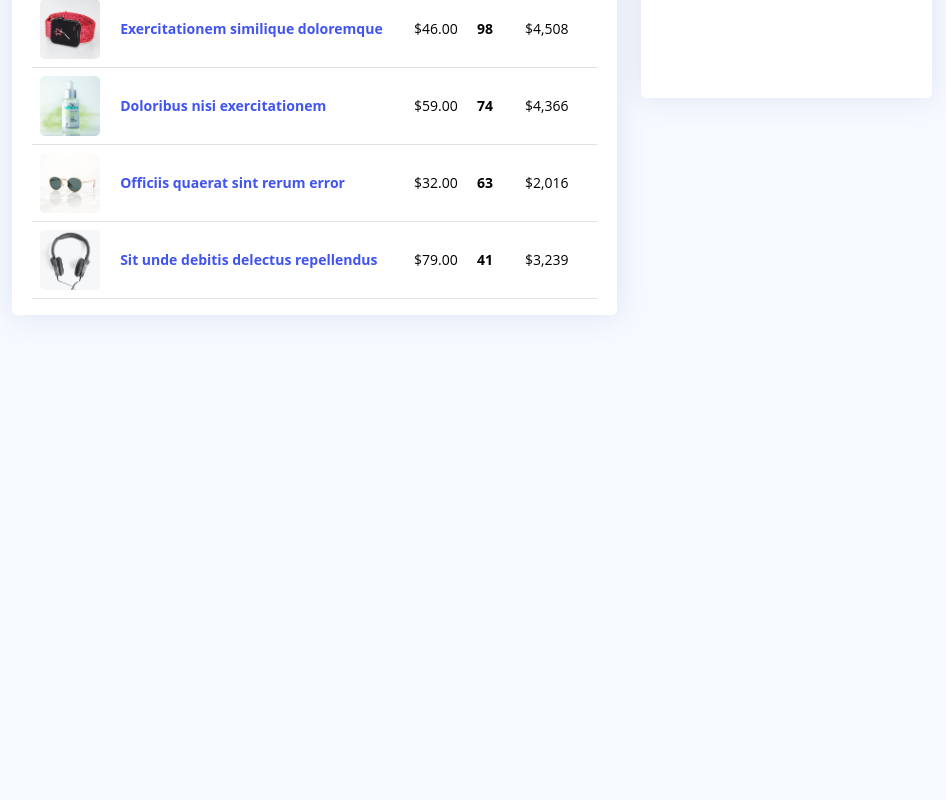
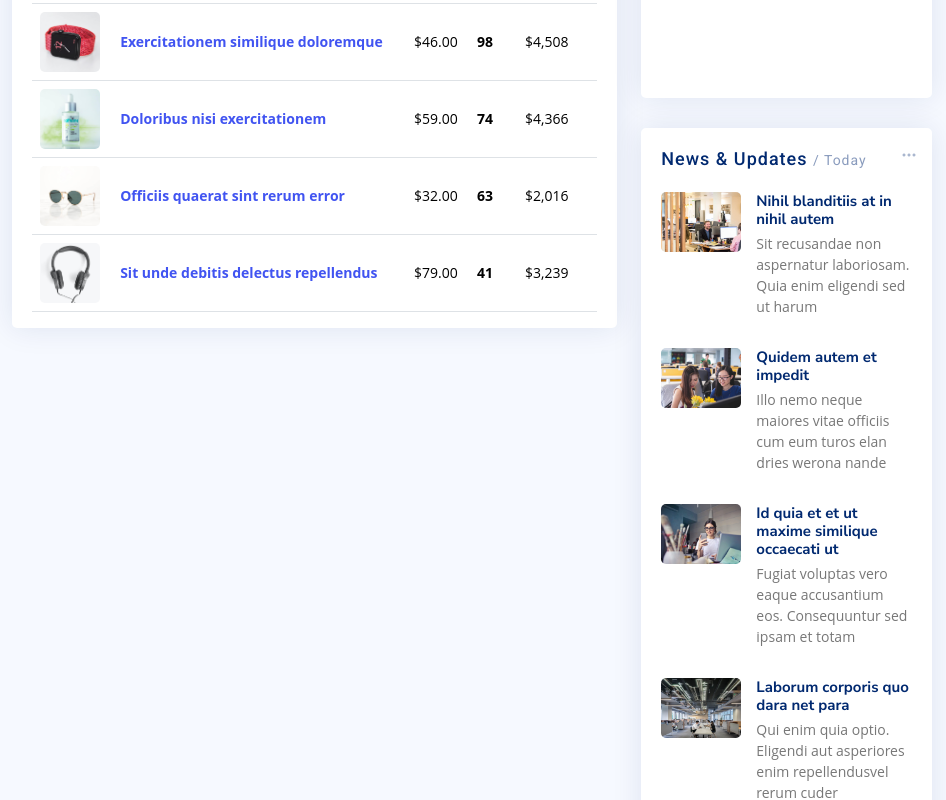
Before and after one commit to santoshkbrj/Admin_Panel, a React (Create React App) app: page / in a window 1280 px wide. Shown: the part 1540-2340 px from the top of the page, without its empty margins (318-1264 px from the left). Before the commit the page ends 1905 px from the top, so only its background shows below. Built offline with nearby package versions, Linux system fonts and the light colour scheme; data requests are answered from the project's data file.

Commit message:
Created News Module

```diff
--- a/src/components/Card.jsx
+++ b/src/components/Card.jsx
@@ -17,7 +17,7 @@ function Card({ card }) {
                         {card.name} <span>| {filter}</span>
                     </h5>
                     <div className="d-flex align-items-center">
-                        <div className="card-icon rounded-circle d-flex align-center justify-content-center">
+                        <div className="card-icon rounded-circle d-flex align-items-center justify-content-center">
                             <i className={card.icon}></i>
                         </div>
                         <div className="ps-3">
--- /dev/null
+++ b/src/components/Cards.jsx
@@ -0,0 +1,29 @@
+import React, { useEffect, useState } from 'react';
+import Card from './Card';
+
+
+function Cards() {
+    const [cards, setCards] = useState([])
+
+    const fetchData = () => {
+        fetch('http://localhost:4000/cards')
+            .then(res => res.json())
+            .then(data => {
+                setCards(data)
+            })
+            .catch(e => console.log(e.message))
+    };
+    useEffect(() => {
+        fetchData();
+    }, [])
+    return (
+        <>
+            {
+                cards && cards.length > 0 &&
+                cards.map(card => <Card key={card._id} card={card} />)
+            }
+        </>
+    )
+}
+
+export default Cards
--- a/src/components/Dashboard.jsx
+++ b/src/components/Dashboard.jsx
@@ -7,31 +7,18 @@ import TopSelling from './TopSelling';
 import RecentActivity from './RecentActivity';
 import BudgetReport from './BudgetReport';
 import WebTrafiic from './WebTrafiic';
+import News from './News';
+import Cards from './Cards';
 
 function Dashboard() {
-    const [cards, setCards] = useState([])
 
-    const fetchData = () => {
-        fetch('http://localhost:4000/cards')
-            .then(res => res.json())
-            .then(data => {
-                setCards(data)
-            })
-            .catch(e => console.log(e.message))
-    };
-    useEffect(() => {
-        fetchData();
-    }, [])
 
     return (
         <section className='dashboard section'>
             <div className="row">
                 <div className="col-lg-8">
                     <div className="row">
-                        {
-                            cards && cards.length > 0 &&
-                            cards.map(card => <Card key={card._id} card={card} />)
-                        }
+                        <Cards />
                     </div>
                     <div className="col-12">
                         <Reports />
@@ -47,6 +34,7 @@ function Dashboard() {
                     <RecentActivity />
                     <BudgetReport />
                     <WebTrafiic />
+                    <News />
                 </div>
             </div>
         </section>
--- /dev/null
+++ b/src/components/News.jsx
@@ -0,0 +1,49 @@
+import React, { useState, useEffect } from 'react';
+import NewsPostItem from './NewsPostItem';
+import CardFilter from './CardFilter';
+import './news.css'
+
+function News() {
+    const [filter, setFilter] = useState('Today');
+    const [items, setItems] = useState([]);
+
+    const hanldeFilterChange = () => {
+        setFilter(filter);
+    }
+
+    const fetchData = () => {
+        fetch('http://localhost:4000/news')
+            .then(res => res.json())
+            .then(data => {
+                setItems(data)
+            })
+            .catch((e) => console.log(e.message))
+    }
+
+    useEffect(() => {
+        fetchData();
+    }, [])
+
+    return (
+        <div className="card">
+            <CardFilter filterChange={hanldeFilterChange} />
+            <div className="card-body">
+                <h5 className="card-title">
+                    News &amp; Updates <span>/ {filter}</span>
+                </h5>
+                <div className="news">
+                    {
+                        items &&
+                        items.length > 0 &&
+                        items.map(item => (
+                            <NewsPostItem key={item._id} item={item} />
+                        ))
+                    }
+
+                </div>
+            </div>
+        </div>
+    )
+}
+
+export default News
--- /dev/null
+++ b/src/components/NewsPostItem.jsx
@@ -0,0 +1,14 @@
+import React from 'react'
+
+function NewsPostItem({ item }) {
+    return (
+        <div className="post-item clearfix">
+            <img src={item.img} alt={item.name} />
+            <h4><a href="#">{item.title}</a></h4>
+            <p>{item.subtitle}</p>
+        </div>
+
+    )
+}
+
+export default NewsPostItem
--- a/src/components/card.css
+++ b/src/components/card.css
@@ -16,6 +16,7 @@
     font-size: 32px;
     line-height: 0;
     width: 64px;
+    height: 64px;
     flex-shrink: 0;
     flex-grow: 0;
 }
--- /dev/null
+++ b/src/components/news.css
@@ -0,0 +1,31 @@
+.dashboard .news .post-item+.post-item {
+    margin-top: 15px;
+}
+
+.dashboard .news img {
+    width: 80px;
+    float: left;
+    border-radius: 5px;
+}
+
+.dashboard .news h4 {
+    font-size: 15px;
+    margin-left: 95px;
+    font-weight: bold;
+    margin-bottom: 5px;
+}
+
+.dashboard .news h4 a {
+    color: #012970;
+    transition: 0.3s;
+}
+
+.dashboard .news h4 a:hover {
+    color: #4154f1;
+}
+
+.dashboard .news p {
+    font-size: 14px;
+    color: #777;
+    margin-left: 95px;
+}
```
